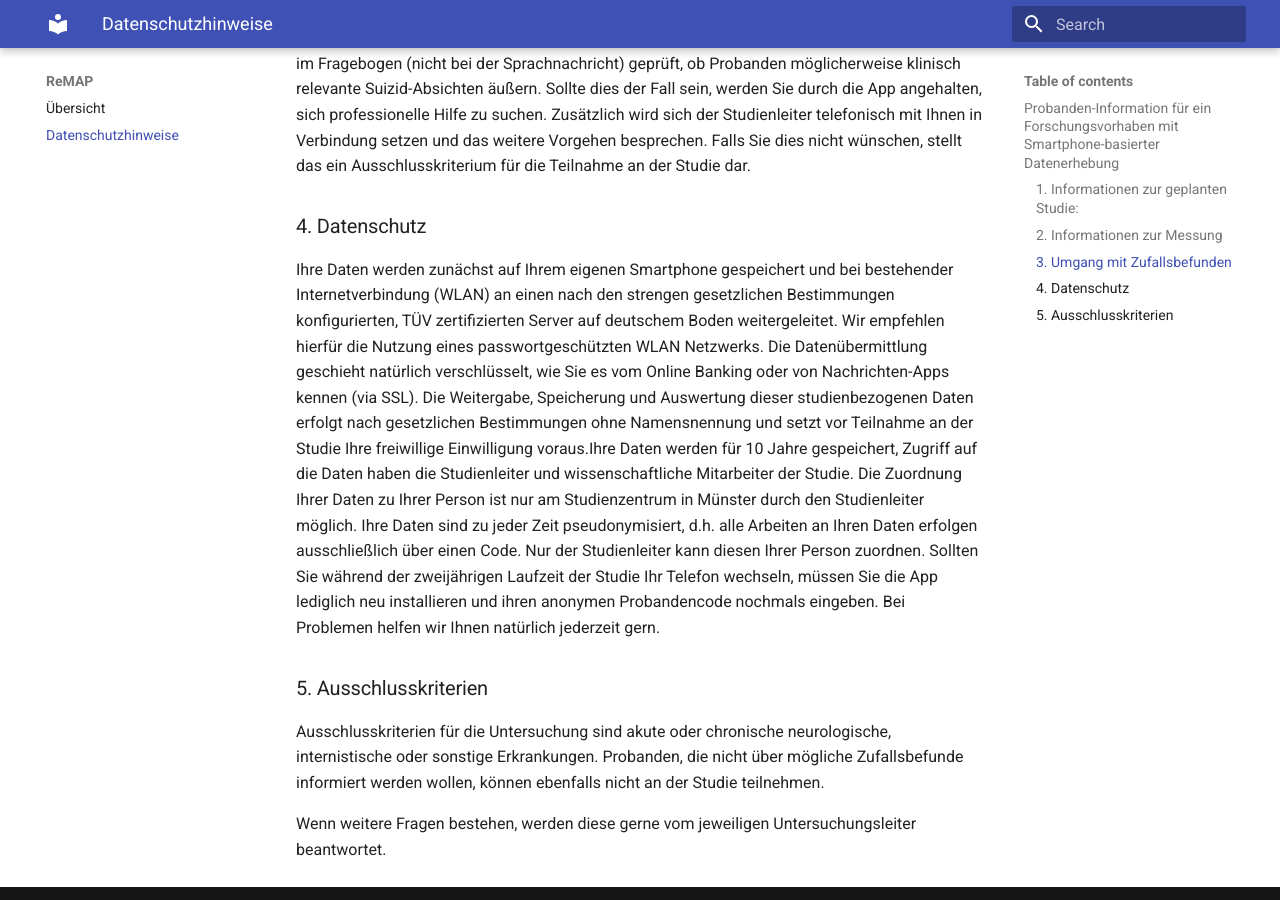
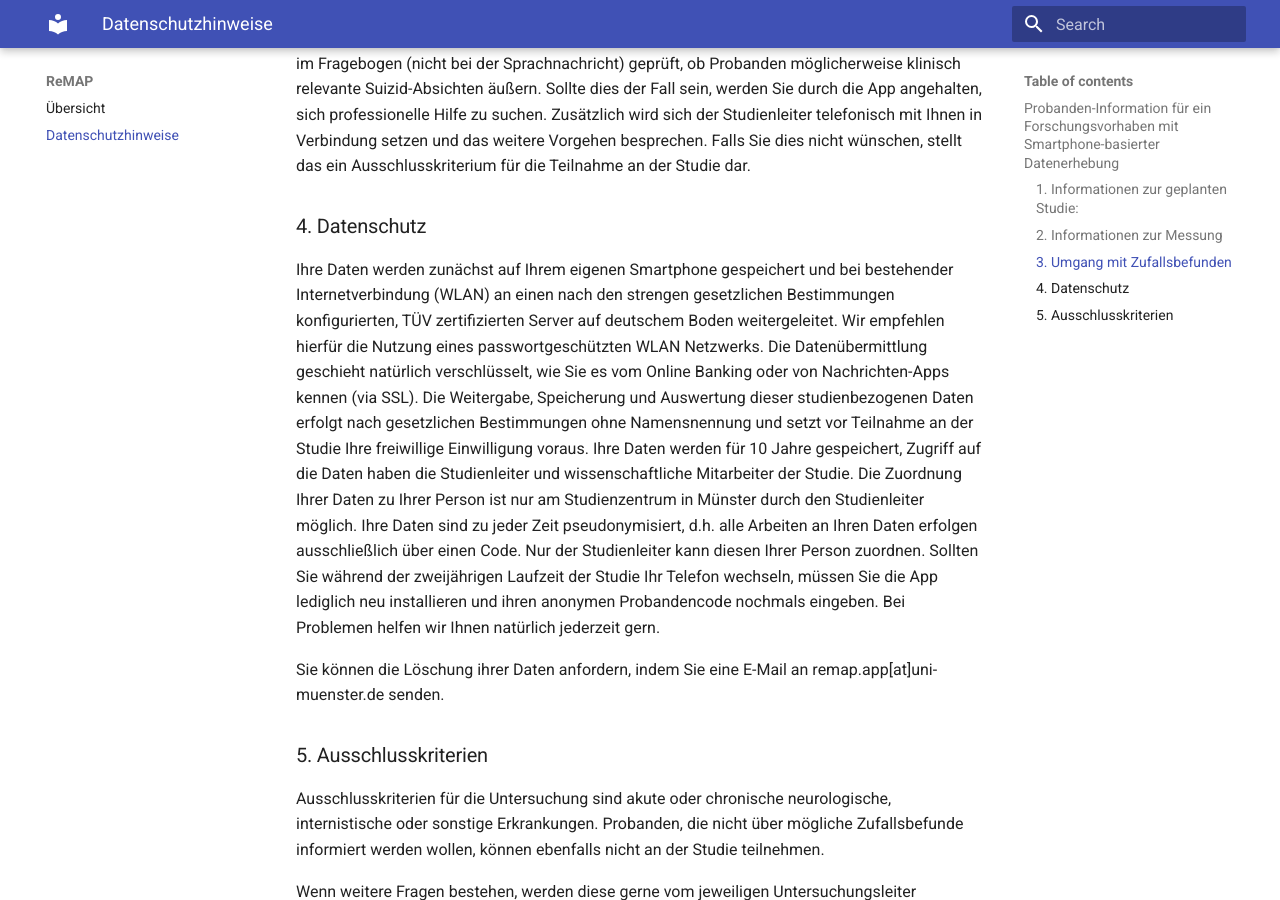
Before and after one commit to wwu-remap/wwu-remap.github.io, an MkDocs documentation site: the page built from docs/privacy-policy.md, in a window 1280 px wide and 900 px high, scrolled down 1495 px. Built offline with MkDocs 1.6.1 and Material for MkDocs 9.7.7, drawn with Linux system fonts in a browser that asks for light colours.

Commit message:
Update privacy-policy.md

```diff
--- a/docs/privacy-policy.md
+++ b/docs/privacy-policy.md
@@ -24,7 +24,9 @@ Bei der Studie handelt es sich um eine Forschungsstudie. Eine psychiatrische Bef
 
 ### 4. Datenschutz
 
-Ihre Daten werden zunächst auf Ihrem eigenen Smartphone gespeichert und bei bestehender Internetverbindung (WLAN) an einen nach den strengen gesetzlichen Bestimmungen konfigurierten, TÜV zertifizierten Server auf deutschem Boden weitergeleitet. Wir empfehlen hierfür die Nutzung eines passwortgeschützten WLAN Netzwerks. Die Datenübermittlung geschieht natürlich verschlüsselt, wie Sie es vom Online Banking oder von Nachrichten-Apps kennen (via SSL). Die Weitergabe, Speicherung und Auswertung dieser studienbezogenen Daten erfolgt nach gesetzlichen Bestimmungen ohne Namensnennung und setzt vor Teilnahme an der Studie Ihre freiwillige Einwilligung voraus.Ihre Daten werden für 10 Jahre gespeichert, Zugriff auf die Daten haben die Studienleiter und wissenschaftliche Mitarbeiter der Studie. Die Zuordnung Ihrer Daten zu Ihrer Person ist nur am Studienzentrum in Münster durch den Studienleiter möglich. Ihre Daten sind zu jeder Zeit pseudonymisiert, d.h. alle Arbeiten an Ihren Daten erfolgen ausschließlich über einen Code. Nur der Studienleiter kann diesen Ihrer Person zuordnen. Sollten Sie während der zweijährigen Laufzeit der Studie Ihr Telefon wechseln, müssen Sie die App lediglich neu installieren und ihren anonymen Probandencode nochmals eingeben. Bei Problemen helfen wir Ihnen natürlich jederzeit gern.
+Ihre Daten werden zunächst auf Ihrem eigenen Smartphone gespeichert und bei bestehender Internetverbindung (WLAN) an einen nach den strengen gesetzlichen Bestimmungen konfigurierten, TÜV zertifizierten Server auf deutschem Boden weitergeleitet. Wir empfehlen hierfür die Nutzung eines passwortgeschützten WLAN Netzwerks. Die Datenübermittlung geschieht natürlich verschlüsselt, wie Sie es vom Online Banking oder von Nachrichten-Apps kennen (via SSL). Die Weitergabe, Speicherung und Auswertung dieser studienbezogenen Daten erfolgt nach gesetzlichen Bestimmungen ohne Namensnennung und setzt vor Teilnahme an der Studie Ihre freiwillige Einwilligung voraus. Ihre Daten werden für 10 Jahre gespeichert, Zugriff auf die Daten haben die Studienleiter und wissenschaftliche Mitarbeiter der Studie. Die Zuordnung Ihrer Daten zu Ihrer Person ist nur am Studienzentrum in Münster durch den Studienleiter möglich. Ihre Daten sind zu jeder Zeit pseudonymisiert, d.h. alle Arbeiten an Ihren Daten erfolgen ausschließlich über einen Code. Nur der Studienleiter kann diesen Ihrer Person zuordnen. Sollten Sie während der zweijährigen Laufzeit der Studie Ihr Telefon wechseln, müssen Sie die App lediglich neu installieren und ihren anonymen Probandencode nochmals eingeben. Bei Problemen helfen wir Ihnen natürlich jederzeit gern.
+
+Sie können die Löschung ihrer Daten anfordern, indem Sie eine E-Mail an remap.app[at]uni-muenster.de senden.
 
 ### 5. Ausschlusskriterien
 
```
